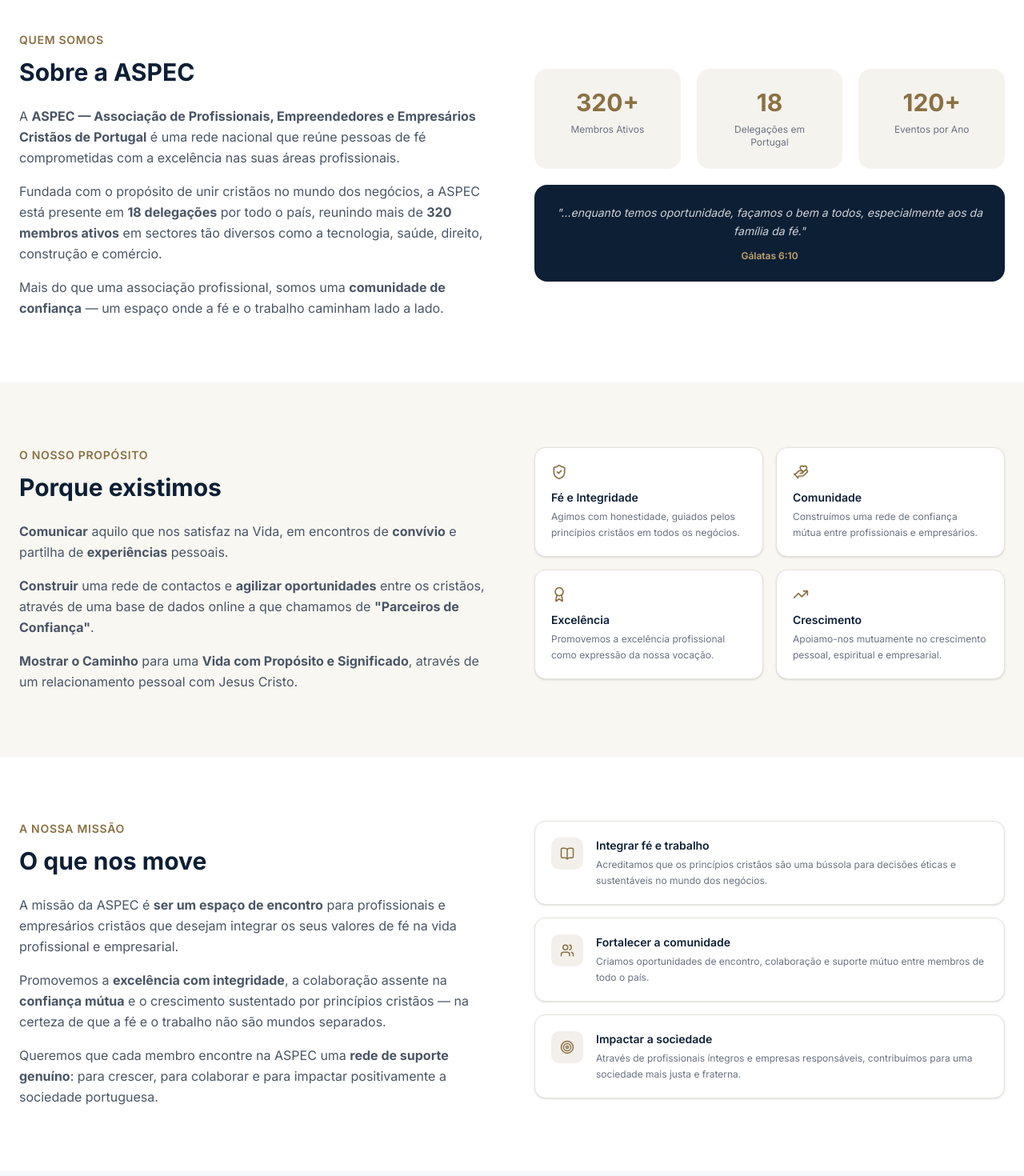
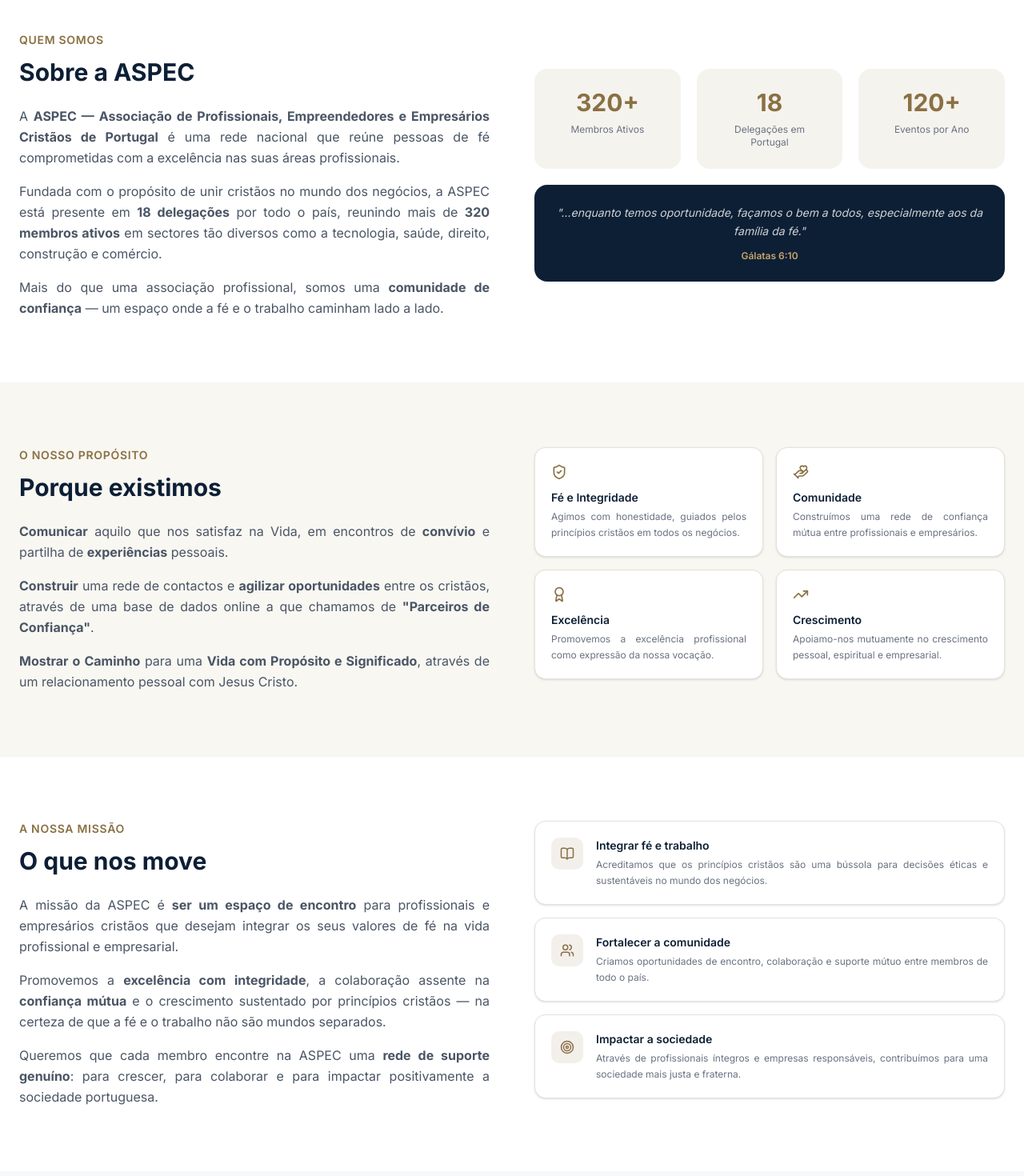
Before and after one commit to aspec-project/aspec-frontend-react, a React (Vite) app in the folder Aspec_Frontend/: page / in a window 1280 px wide. Shown: the part 840-2310 px from the top of the page at 80% size. Built offline with nearby package versions, Linux system fonts and the light colour scheme; no server answers.

Commit message:
ASPEC-159 #fix: justificar textos da homepage

```diff
--- a/Aspec_Frontend/src/components/home/AboutSection.jsx
+++ b/Aspec_Frontend/src/components/home/AboutSection.jsx
@@ -49,13 +49,13 @@
               <h2 className="text-3xl font-bold mb-6" style={{ color: "#0d1f35" }}>
                 Sobre a ASPEC
               </h2>
-              <p className="text-gray-600 leading-relaxed mb-4">
+              <p className="text-gray-600 leading-relaxed text-justify mb-4">
                 A <strong>ASPEC — Associação de Profissionais, Empreendedores e Empresários Cristãos de Portugal</strong> é uma rede nacional que reúne pessoas de fé comprometidas com a excelência nas suas áreas profissionais.
               </p>
-              <p className="text-gray-600 leading-relaxed mb-4">
+              <p className="text-gray-600 leading-relaxed text-justify mb-4">
                 Fundada com o propósito de unir cristãos no mundo dos negócios, a ASPEC está presente em <strong>18 delegações</strong> por todo o país, reunindo mais de <strong>320 membros ativos</strong> em sectores tão diversos como a tecnologia, saúde, direito, construção e comércio.
               </p>
-              <p className="text-gray-600 leading-relaxed">
+              <p className="text-gray-600 leading-relaxed text-justify">
                 Mais do que uma associação profissional, somos uma <strong>comunidade de confiança</strong> — um espaço onde a fé e o trabalho caminham lado a lado.
               </p>
             </div>
@@ -121,13 +121,13 @@
               <h2 className="text-3xl font-bold mb-6" style={{ color: "#0d1f35" }}>
                 Porque existimos
               </h2>
-              <p className="text-gray-600 leading-relaxed mb-4">
+              <p className="text-gray-600 leading-relaxed text-justify mb-4">
                 <strong>Comunicar</strong> aquilo que nos satisfaz na Vida, em encontros de <strong>convívio</strong> e partilha de <strong>experiências</strong> pessoais.
               </p>
-              <p className="text-gray-600 leading-relaxed mb-4">
+              <p className="text-gray-600 leading-relaxed text-justify mb-4">
                 <strong>Construir</strong> uma rede de contactos e <strong>agilizar oportunidades</strong> entre os cristãos, através de uma base de dados online a que chamamos de <strong>"Parceiros de Confiança"</strong>.
               </p>
-              <p className="text-gray-600 leading-relaxed">
+              <p className="text-gray-600 leading-relaxed text-justify">
                 <strong>Mostrar o Caminho</strong> para uma <strong>Vida com Propósito e Significado</strong>, através de um relacionamento pessoal com Jesus Cristo.
               </p>
             </div>
@@ -149,7 +149,7 @@
                   >
                     {v.title}
                   </div>
-                  <div className="text-xs text-gray-500 leading-relaxed">
+                  <div className="text-xs text-gray-500 leading-relaxed text-justify">
                     {v.desc}
                   </div>
                 </div>
@@ -173,13 +173,13 @@
               <h2 className="text-3xl font-bold mb-6" style={{ color: "#0d1f35" }}>
                 O que nos move
               </h2>
-              <p className="text-gray-600 leading-relaxed mb-4">
+              <p className="text-gray-600 leading-relaxed text-justify mb-4">
                 A missão da ASPEC é <strong>ser um espaço de encontro</strong> para profissionais e empresários cristãos que desejam integrar os seus valores de fé na vida profissional e empresarial.
               </p>
-              <p className="text-gray-600 leading-relaxed mb-4">
+              <p className="text-gray-600 leading-relaxed text-justify mb-4">
                 Promovemos a <strong>excelência com integridade</strong>, a colaboração assente na <strong>confiança mútua</strong> e o crescimento sustentado por princípios cristãos — na certeza de que a fé e o trabalho não são mundos separados.
               </p>
-              <p className="text-gray-600 leading-relaxed">
+              <p className="text-gray-600 leading-relaxed text-justify">
                 Queremos que cada membro encontre na ASPEC uma <strong>rede de suporte genuíno</strong>: para crescer, para colaborar e para impactar positivamente a sociedade portuguesa.
               </p>
             </div>
@@ -221,7 +221,7 @@
                     >
                       {item.title}
                     </div>
-                    <div className="text-xs text-gray-500 leading-relaxed">
+                    <div className="text-xs text-gray-500 leading-relaxed text-justify">
                       {item.desc}
                     </div>
                   </div>
--- a/Aspec_Frontend/src/components/home/HeroSection.jsx
+++ b/Aspec_Frontend/src/components/home/HeroSection.jsx
@@ -36,7 +36,7 @@
             </h1>
 
             <p
-              className="text-lg mb-10 max-w-xl"
+              className="text-lg mb-10 max-w-xl text-justify"
               style={{ color: "rgba(255,255,255,0.75)", lineHeight: 1.7 }}
             >
               Mostrar o <strong>Caminho</strong> para uma{" "}
```
